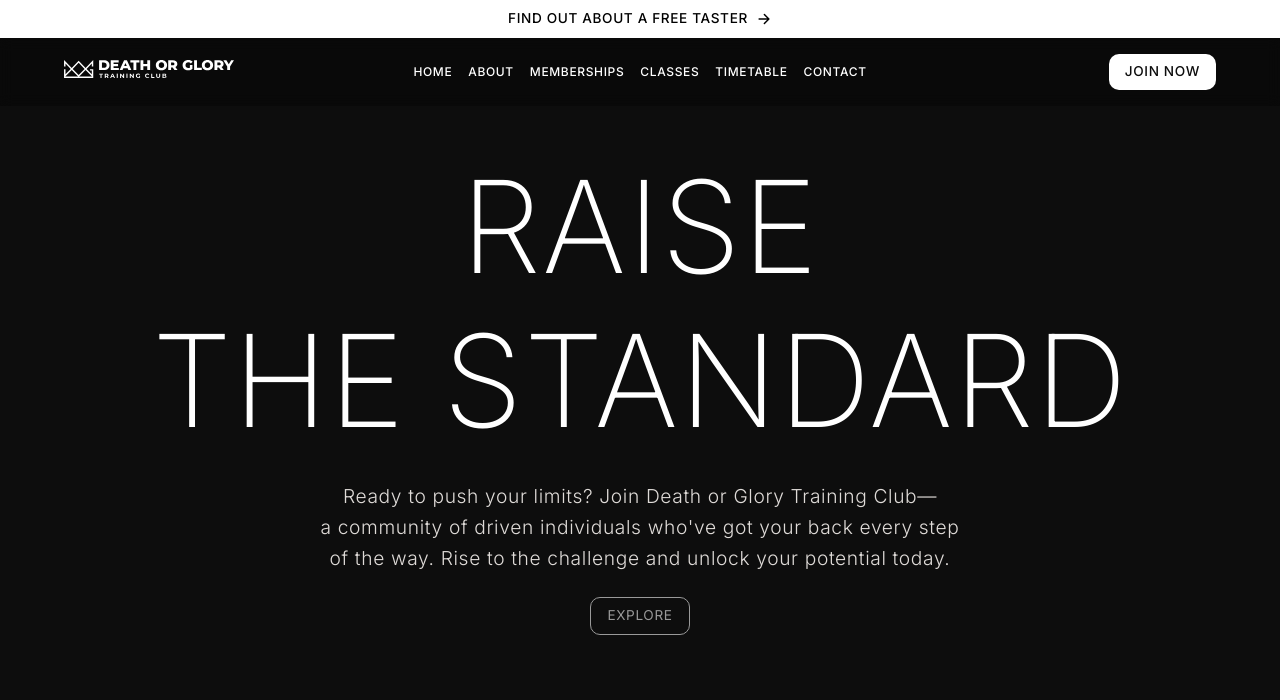
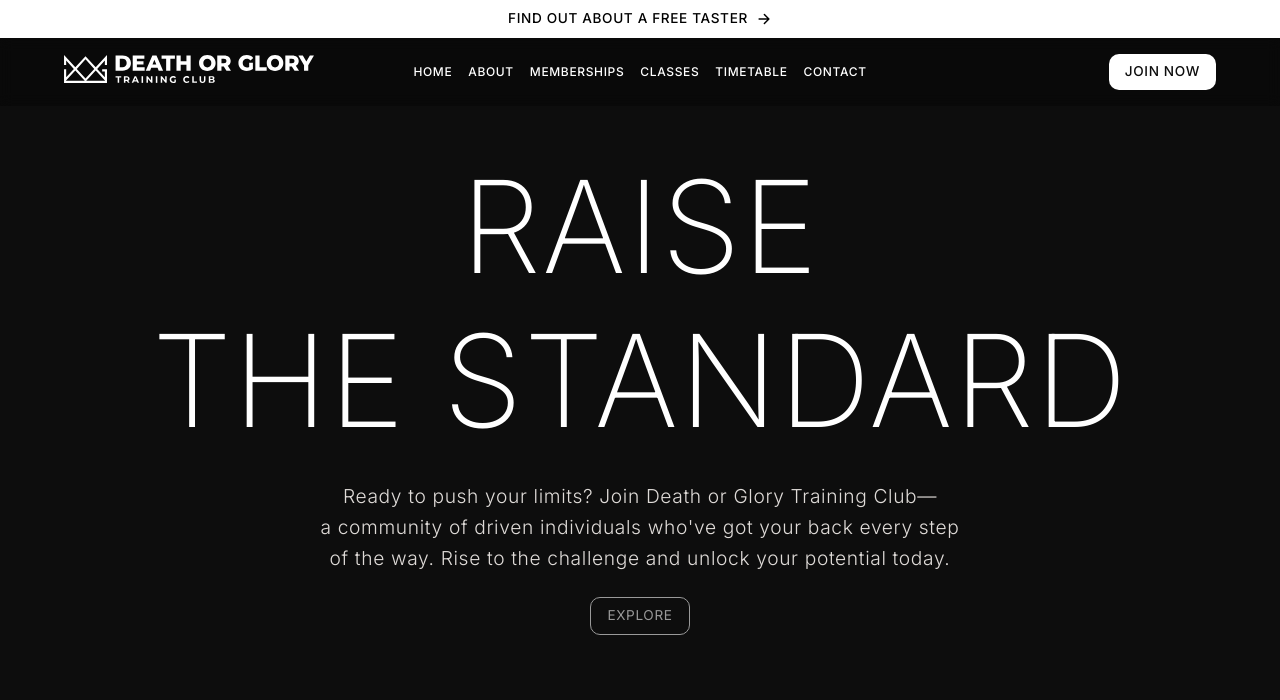
Before and after one commit to madebyjonny/dog-tc, an Astro site: page / in a window 1280 px wide. Shown: the top 700 px of the page. Built offline with nearby package versions, Linux system fonts and the light colour scheme; Astro itself is replaced by a stand-in of ours.

Commit message:
changed logo size

```diff
--- a/src/components/primary-nav/primary-nav.astro
+++ b/src/components/primary-nav/primary-nav.astro
@@ -7,7 +7,7 @@ import "./primary-nav.css";
     </div>
     <header class="primary-nav">
         <div>
-            <a href="/"><img class="logo" src="/nav-logo.svg" width="170px" alt="death or glory training club" /></a>
+            <a href="/"><img class="logo" src="/nav-logo.svg" alt="death or glory training club" /></a>
         </div>
         <nav class="primary-mobile-nav" data-mobile-active="false">
             <ul>
--- a/src/components/primary-nav/primary-nav.css
+++ b/src/components/primary-nav/primary-nav.css
@@ -9,6 +9,11 @@
 
 .logo {
   border-radius: 0;
+  width: 250px;
+
+  @media (width < 850px) {
+    width: 200px;
+  }
 }
 
 .promo-banner {
```
